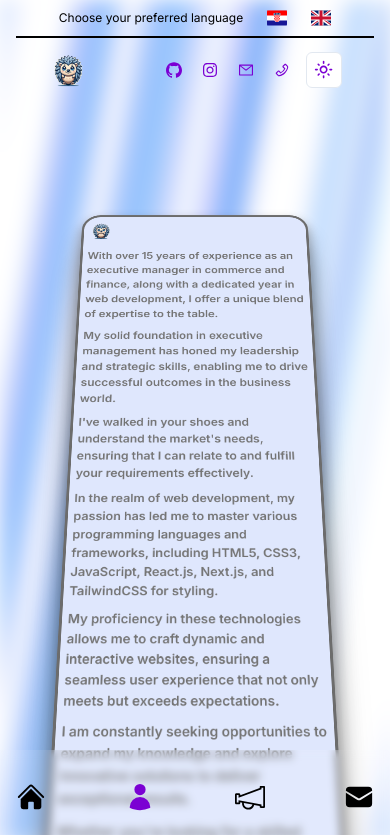
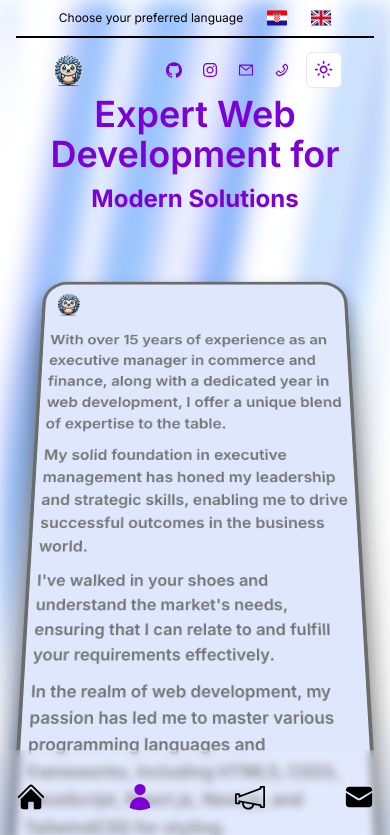
Before and after one commit to darkohedgehog/hedgehog-dev, a Next.js app: page /en/about in a window 390 px wide. Shown: the top 835 px of the page. Built offline with nearby package versions, Linux system fonts and the light colour scheme.

Commit message:
"Update Croatian translations, adjust AboutSection styling, and modify ContainerScroll and Card components"

```diff
--- a/messages/hr.json
+++ b/messages/hr.json
@@ -121,10 +121,10 @@
     },
     "ContactMe": {
       "title1": "Hajde da pričamo!",
-      "title2": "Kako me možeš kontaktirati?",
+      "title2": "Kako me možete kontaktirati?",
       "title3":"Mobilni:",
       "title4":"Budimo u kontaktu",
-      "paragraph1": "Zanima te kako možemo zajedno raditi na nečemu sjajnom? Bilo da imaš ideju koja traži tehničku magiju ili ti treba pomoć u razvoju web aplikacije, tu sam da pomognem!"
+      "paragraph1": "Zanima Vas kako možemo zajedno raditi na nečemu sjajnom? Bilo da imate ideju koja traži tehničku magiju ili Vam treba pomoć u razvoju web aplikacije, tu sam da pomognem!"
     },
     "Blog": {
       "title": "Ovo je blog",
--- a/src/components/about/AboutSection.jsx
+++ b/src/components/about/AboutSection.jsx
@@ -21,7 +21,7 @@ export default function AboutSection() {
         }
       >
        <Logo />
-       <div className="flex flex-col justify-center py-4 mb-32 gap-3 mx-auto text-gray text-lg font-semibold">
+       <div className="flex flex-col justify-center py-4 mb-8 gap-3 mx-auto text-gray text-lg font-semibold">
         <p>
         {t('paragraph1')}
         </p>
--- a/src/components/ui/container-scroll-animation.jsx
+++ b/src/components/ui/container-scroll-animation.jsx
@@ -19,7 +19,7 @@ export const ContainerScroll = ({ titleComponent, children }) => {
   }, []);
 
   const scaleDimensions = () => {
-    return isMobile ? [0.7, 0.9] : [1.05, 1];
+    return isMobile ? [0.9, 1] : [1.05, 1];
   };
 
   const rotate = useTransform(scrollYProgress, [0, 1], [20, 0]);
@@ -61,12 +61,13 @@ export const Card = ({ rotate, scale, translate, children }) => {
       style={{
         rotateX: rotate,
         scale,
+        translate,
         boxShadow:
           "0 0 #0000004d, 0 9px 20px #0000004a, 0 37px 37px #00000042, 0 84px 50px #00000026, 0 149px 60px #0000000a, 0 233px 65px #00000003",
       }}
-      className="max-w-5xl -mt-12 mx-auto h-full w-full border-4 border-[#6C6C6C] p-2 md:p-6 bg-card-bg-light dark:bg-card-bg-dark rounded-[30px] shadow-2xl"
+      className="max-w-5xl -mt-12 mx-auto h-screen w-full border-4 border-[#6C6C6C] p-2 md:p-6 bg-card-bg-light dark:bg-card-bg-dark rounded-[30px] shadow-2xl"
     >
-      <div className="h-full w-full overflow-hidden rounded-2xl bg-gray-100 dark:bg-darkblue md:rounded-2xl md:p-4">
+      <div className="h-full w-full overflow-y-auto lg:overflow-hidden rounded-2xl bg-gray-100 dark:bg-darkblue md:rounded-2xl md:p-4">
         {children}
       </div>
     </motion.div>
```
